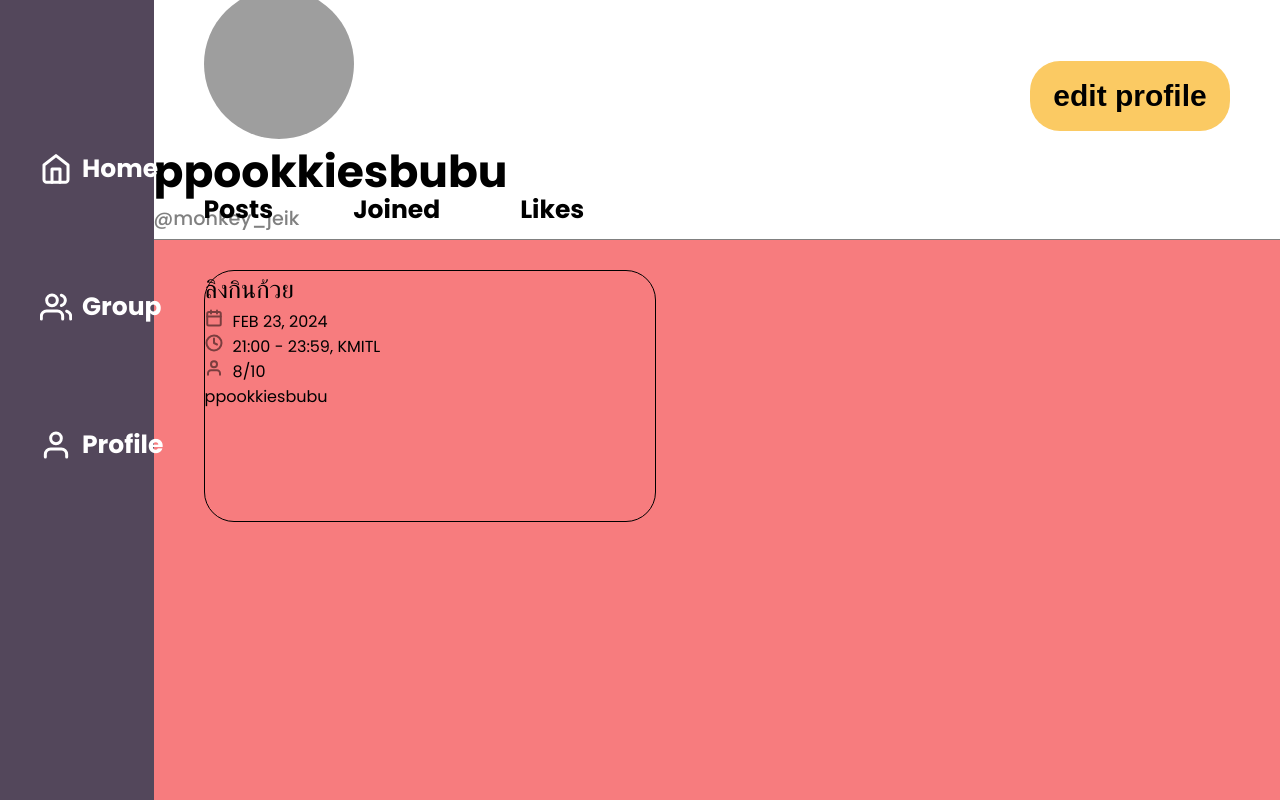
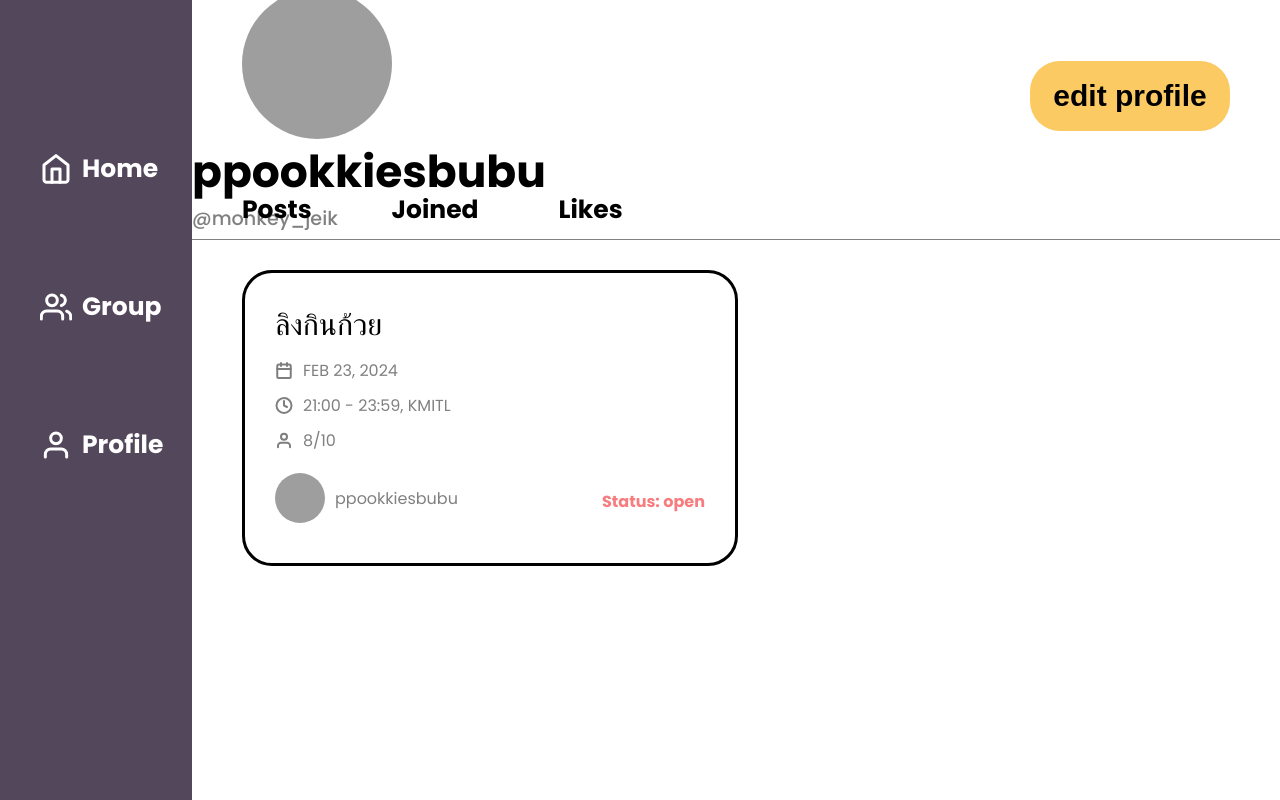
Before and after one commit to Web-Aek-Ae/Social-Media, an ASP.NET Core app: page /Profile/Post in a window 1280 px wide. Run offline with ASP.NET Core 8, Linux system fonts and the light colour scheme; style sheets or scripts are compiled from the project's sources; grey boxes are pictures that could not be loaded.

Commit message:
profile layout and post component

```diff
--- a/Views/Profile/Post.cshtml
+++ b/Views/Profile/Post.cshtml
@@ -14,19 +14,26 @@
             <h1>ลิงกินก้วย</h1>
             <div>
                 <div class="info">
-                    <img src="@Url.Content("~/src/images/DateProfileIcon.svg")">
+                    <img src="@Url.Content("~/src/images/DateProfileIcon.svg")" class="icon">
                     <p>FEB 23, 2024</p>
                 </div>
                 <div class="info">
-                    <img src="@Url.Content("~/src/images/TimeProfileIcon.svg")">
+                    <img src="@Url.Content("~/src/images/TimeProfileIcon.svg")" class="icon">
                     <p>21:00 - 23:59, KMITL</p>
                 </div>
                 <div class="info">
-                    <img src="@Url.Content("~/src/images/PeopleProfileIcon.svg")">
+                    <img src="@Url.Content("~/src/images/PeopleProfileIcon.svg")" class="icon">
                     <p>8/10</p>
                 </div>
-                <div class="info">
+                <div class="profilePost">
+                    <div class="info">
+                    <img src="https://media.newyorker.com/photos/59095bb86552fa0be682d9d0/master/pass/Monkey-Selfie.jpg"
+                        alt="proflie" class="imgProfile">
                     <p>ppookkiesbubu</p>
+                    </div>
+                    <div class="status">
+                        <p>Status: open</p>
+                    </div>
                 </div>
             </div>
         </div>
--- a/Views/Shared/_Layout.cshtml
+++ b/Views/Shared/_Layout.cshtml
@@ -26,7 +26,7 @@
                         id="icon">Home</a></li>
                 <li><a href="@Url.Action("index", "Group")""><img src=" @Url.Content("~/src/images/Groupicon.svg")"
                         id="icon"></img>Group</a></li>
-                <li><a href="@Url.Action("index", "Profile")""><img src=" @Url.Content("~/src/images/Profileicon.svg")"
+                <li><a href="@Url.Action("post", "Profile")""><img src=" @Url.Content("~/src/images/Profileicon.svg")"
                         id="icon"></img></i>Profile</a></li>
             </ul>
         </div>
--- a/wwwroot/css/profile.css
+++ b/wwwroot/css/profile.css
@@ -4,7 +4,7 @@
   display: grid;
   margin: 0;
   padding: 0;
-  grid-template-columns: 12% auto;
+  grid-template-columns: 15% auto;
   min-height: 100vh;
 }
 .headerProfile {
@@ -80,34 +80,54 @@ button:hover {
   transition: 0.3s;
   background-color: #f77c7e;
 }
+
 /* post */
 .post {
   width: 100%;
   height: 100%;
-  background-color: #f77c7e;
   display: grid;
   grid-template-columns: auto auto auto;
 }
 .containerPost {
-  width: 450px;
-  height: 250px;
-  border: solid 1px;
+  width: 430px;
+  height: 230px;
+  border: solid 3px;
   border-radius: 30px;
   margin: 30px 0 0 50px;
+  padding: 30px;
 }
 .info {
   display: flex;
   gap: 10px;
+  margin-bottom: 10px;
 }
 .containerPost h1 {
-  margin: 0;
-  font-size: 25px;
+  margin: 0 0 10px 0;
+  font-size: 30px;
   font-weight: lighter;
 }
-.info img {
+.info icon {
   height: fit-content;
 }
 .info p {
   height: fit-content;
   margin: 0;
+  color: grey;
 }
+.imgProfile {
+  width: 50px;
+  height: 50px;
+  border-radius: 50%;
+}
+.profilePost{
+  display: flex;
+  justify-content: space-between;
+  margin-top: 20px;
+}
+.profilePost .info{
+  align-items: center;
+}
+.status p {
+  color: #f77c7e;
+  font-weight: bold;
+}
```
